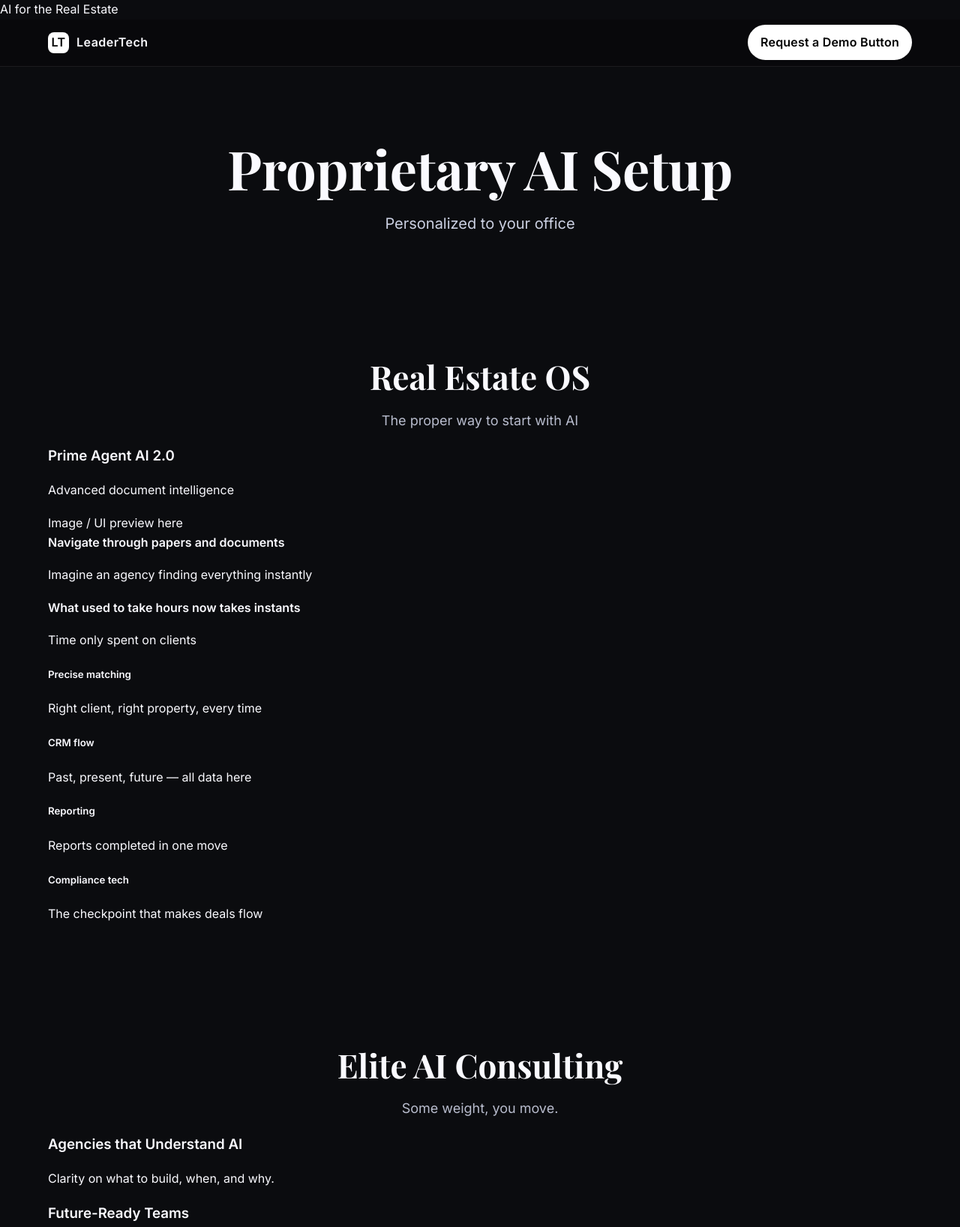
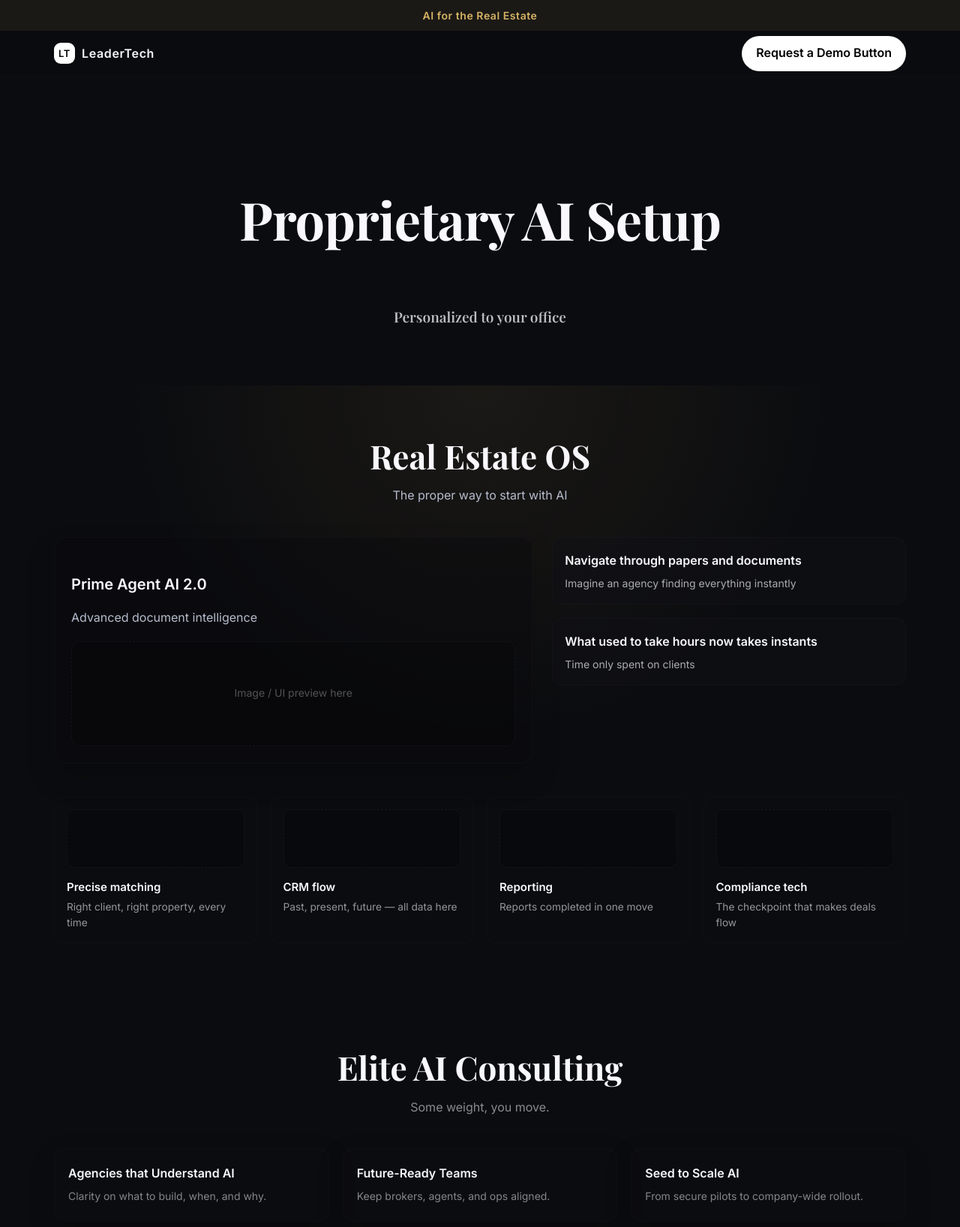
Before and after one commit to COOLeaderTech/PlatformForBusinessOS, a plain HTML site: page index.html in a window 1280 px wide. Shown: the top 1636 px of the page at 75% size. Drawn offline with nearby package versions, Linux system fonts and the light colour scheme.

Commit message:
Update styles.css

```diff
--- a/styles.css
+++ b/styles.css
@@ -1,263 +1,368 @@
-/* =========================================================
-   LeaderTech — Dark Luxury Theme (v2 per new spec)
-   Clean, responsive, semantic. All TBDs marked in comments.
-   ========================================================= */
-
-:root{
-  /* Colors */
-  --bg: #0B0C0F;                /* near-black */
-  --bg-elev-1:#12141A;          /* elevated dark (cards/modal) */
-  --bg-elev-2:#1A1D24;
-  --text:#FAFAFF;               /* soft white */
-  --muted:#B8BCCD;              /* muted copy */
-  --border:rgba(255,255,255,0.08);
-  --shadow:rgba(0,0,0,0.6);
-
-  --accent:#FFFFFF;             /* CTA background */
-  --accent-text:#0B0C0F;        /* CTA text */
-
-  --light-section-bg:#E9EEF5;   /* quote section */
-  --light-text:#0B0D12;
-
-  /* Layout */
-  --container:1200px;
-  --radius-sm:8px;
-  --radius-md:14px;
-  --radius-lg:22px;
-
-  /* Spacing scale */
-  --s-1:6px; --s-2:10px; --s-3:14px; --s-4:18px; --s-5:24px;
-  --s-6:32px; --s-7:40px; --s-8:56px; --s-9:72px; --s-10:96px;
-
-  /* Typography */
-  --serif:"Playfair Display", ui-serif, Georgia, "Times New Roman", serif;
-  --sans:"Inter", ui-sans-serif, system-ui, -apple-system, Segoe UI, Roboto, "Helvetica Neue", Arial, "Noto Sans", "Liberation Sans", sans-serif;
-  --lh:1.6;
+/* ===========================
+   Base
+   =========================== */
+:root {
+  --bg: #0b0c0f;
+  --bg-elev-1: #12141a;
+  --bg-elev-2: #181b23;
+  --text: #f8f8fd;
+  --muted: #b7bccd;
+  --gold: #d6b465;
+  --border: rgba(255, 255, 255, 0.06);
+  --container: 1180px;
+  --radius: 16px;
+  --shadow: 0 22px 60px rgba(0, 0, 0, 0.35);
+  --serif: "Playfair Display", ui-serif, Georgia, "Times New Roman", serif;
+  --sans: "Inter", system-ui, -apple-system, BlinkMacSystemFont, "Segoe UI", sans-serif;
 }
 
-*{box-sizing:border-box}
-html,body{height:100%}
-body{
-  margin:0;
-  background:var(--bg);
-  color:var(--text);
-  font:400 16px/var(--lh) var(--sans);
-  -webkit-font-smoothing:antialiased;
-  -moz-osx-font-smoothing:grayscale;
+*,
+*::before,
+*::after {
+  box-sizing: border-box;
 }
 
-img{max-width:100%; height:auto; display:block}
-a{color:inherit; text-decoration:none}
-a:focus-visible, button:focus-visible, summary:focus-visible{outline:2px solid #7ea6ff; outline-offset:3px; border-radius:6px}
-p{margin:0 0 var(--s-4)}
-h1,h2,h3,h4{margin:0 0 var(--s-4)}
-
-.container{width:100%; max-width:var(--container); margin:0 auto; padding:0 var(--s-5)}
-.container.narrow{max-width:880px}
-
-/* Skip link */
-.skip-link{
-  position:absolute; left:-9999px; top:auto;
-  background:#fff; color:#000; padding:8px 12px; z-index:9999;
-}
-.skip-link:focus{left:12px; top:12px;}
-
-/* ======================= Header ======================= */
-.site-header{
-  position:sticky; top:0; z-index:1000;
-  backdrop-filter:saturate(150%) blur(8px);
-  background:color-mix(in oklab, var(--bg) 88%, black);
-  border-bottom:1px solid var(--border);
-}
-.header-inner{
-  display:flex; align-items:center; gap:var(--s-5);
-  min-height:62px;
-}
-.logo{display:flex; align-items:center; gap:10px; font-weight:700}
-.logo-mark{
-  display:inline-grid; place-items:center;
-  width:28px; height:28px; border-radius:8px;
-  background:#fff; color:#000; font-weight:800; letter-spacing:0.5px;
-}
-.logo-text{letter-spacing:0.5px}
-
-.btn{
-  display:inline-flex; align-items:center; justify-content:center;
-  padding:12px 18px; border-radius:999px; font-weight:600; letter-spacing:.2px; transition:transform .12s ease, box-shadow .12s ease, opacity .2s ease;
-  border:1px solid transparent;
-}
-.btn:hover{transform:translateY(-1px)}
-.btn:active{transform:translateY(0)}
-.btn-primary{background:var(--accent); color:var(--accent-text); box-shadow:0 6px 20px rgba(255,255,255,.05)}
-.btn-secondary{background:#fff; color:#000; opacity:.92}
-.btn-cta{background:#fff; color:#000; padding:10px 16px; margin-left:auto}
-
-/* ======================= Sections ======================= */
-.section{padding:var(--s-9) 0}
-.section-title.serif{font-family:var(--serif); font-size:clamp(28px, 4vw, 44px); line-height:1.2}
-.section-subtitle{color:var(--muted); font-size:clamp(15px, 1.8vw, 18px)}
-.center{text-align:center}
-
-/* ======================= Hero ======================= */
-.hero{padding-top:var(--s-10)}
-.hero-title{
-  font-family:var(--serif);
-  font-weight:800;
-  font-size:clamp(42px, 7vw, 72px);
-  line-height:1.1;
-  text-align:center;
-  letter-spacing:-0.4px;
-}
-.hero-subtitle{text-align:center; margin-top:var(--s-3); color:#CBD0E2; font-size:clamp(16px, 2.2vw, 20px)}
-.hero-cta{margin-top:var(--s-5); text-align:center}
-
-/* ======================= EA Part ======================= */
-.ea .logo-carousel{
-  position:relative; overflow:hidden; border:1px solid var(--border);
-  background:var(--bg-elev-1); border-radius:16px; padding:18px;
-}
-.carousel-track{
-  display:flex; align-items:center; gap:54px; padding:8px 24px;
-  animation:scroll-left 28s linear infinite; /* right → left */
-}
-.logo-carousel:hover .carousel-track{animation-play-state:paused}
-.carousel-track img{height:36px; opacity:.9; filter:grayscale(100%) contrast(120%) brightness(110%); transition:filter .2s ease, opacity .2s ease}
-.carousel-track img:hover{filter:grayscale(0%); opacity:1}
-@keyframes scroll-left{from{transform:translateX(0)} to{transform:translateX(-100%)}}
-
-/* ======================= Modal (shared) ======================= */
-.modal{
-  margin-top:var(--s-6);
-  background:linear-gradient(180deg, var(--bg-elev-1), color-mix(in oklab, var(--bg-elev-1) 70%, black));
-  border:1px solid var(--border);
-  border-radius:16px;
-  box-shadow:0 20px 60px var(--shadow);
-  padding:var(--s-6);
-}
-.modal-head{text-align:center; margin-bottom:var(--s-6)}
-.modal-title{font-size:clamp(18px, 2.2vw, 24px); font-weight:700}
-
-/* Solutions grid */
-.solutions-grid{
-  display:grid; gap:var(--s-5);
-  grid-template-columns:repeat(4, minmax(0, 1fr));
-}
-@media (max-width: 1100px){ .solutions-grid{grid-template-columns:repeat(3, minmax(0, 1fr))}}
-@media (max-width: 760px){ .solutions-grid{grid-template-columns:repeat(2, minmax(0, 1fr))}}
-@media (max-width: 520px){ .solutions-grid{grid-template-columns:1fr}}
-
-.solution-card{
-  background:var(--bg-elev-2);
-  border:1px solid var(--border);
-  border-radius:14px;
-  padding:18px;
-  transition:transform .15s ease, box-shadow .15s ease, border-color .2s ease;
-}
-.solution-card:hover{
-  transform:translateY(-2px);
-  box-shadow:0 14px 40px rgba(0,0,0,.5);
-  border-color:rgba(255,255,255,0.14);
-}
-.solution-card img{height:46px; margin-bottom:12px; opacity:.95}
-.solution-title{font-size:18px; margin:0 0 6px}
-.solution-desc{color:var(--muted); font-size:14px}
-
-/* ======================= Mind (text-only modal) ======================= */
-.modal-body{margin-top:var(--s-4)}
-.modal-bottom-subhead{
-  color:#C7CBDA;
-  max-width:760px; margin:0 auto;
+body {
+  margin: 0;
+  background: var(--bg);
+  color: var(--text);
+  font: 400 16px/1.6 var(--sans);
+  -webkit-font-smoothing: antialiased;
 }
 
-/* ======================= Consulting ======================= */
-.consulting .consulting-columns{
-  margin-top:var(--s-4);
-  display:flex; align-items:stretch; gap:0;
-  background:var(--bg-elev-2); border:1px solid var(--border); border-radius:14px; overflow:hidden;
-  /* right-to-left visual order per spec */
-  flex-direction:row-reverse;
-}
-.consulting .col{flex:1; padding:24px}
-.consulting .col h4{margin:0 0 8px; font-size:18px}
-.consulting .col p{color:var(--muted)}
-.consulting .divider{
-  width:1px; background:linear-gradient(180deg, transparent, rgba(255,255,255,0.08), transparent);
+img {
+  max-width: 100%;
+  height: auto;
+  display: block;
 }
 
-/* Mobile stacking */
-@media (max-width: 760px){
-  .consulting .consulting-columns{flex-direction:column; gap:1px}
-  .consulting .divider{display:none}
-  .consulting .col + .col{border-top:1px solid var(--border)}
+a {
+  color: inherit;
+  text-decoration: none;
 }
 
-/* ======================= Expert Quote ======================= */
-.quote{
-  background:var(--light-section-bg);
-  color:var(--light-text);
-  padding:var(--s-9) 0;
+.skip-link {
+  position: absolute;
+  left: -9999px;
+  top: auto;
+  background: #fff;
+  color: #000;
+  padding: 8px 12px;
+  z-index: 10000;
 }
-.quote-grid{
-  display:grid; align-items:center; gap:var(--s-7);
-  grid-template-columns:1fr 1.4fr;
-}
-@media (max-width: 900px){
-  .quote-grid{grid-template-columns:1fr; text-align:center}
-  .quote-block footer{text-align:center}
-}
-.quote-image img{
-  width:min(100%, 520px); margin:0 auto;
-  border-radius:14px;
-  box-shadow:0 12px 30px rgba(10,15,20,.15);
-}
-.quote-block p{
-  font-family:var(--serif);
-  font-size:clamp(22px, 3.2vw, 34px);
-  line-height:1.3; position:relative; margin:0 0 12px;
-}
-.quote-glyph{font-size:1.4em; line-height:0; margin-right:6px; opacity:.35}
-.quote-block footer{color:#3B4250; font-size:15px}
-
-/* ======================= Footer ======================= */
-.site-footer{border-top:1px solid var(--border); background:var(--bg)}
-.footer-top{
-  display:grid; grid-template-columns:1.1fr 1.3fr; gap:var(--s-7);
-  padding:var(--s-8) 0 var(--s-6);
-}
-.footer-left .footer-logo{margin-bottom:10px}
-.footer-slogan{color:var(--muted)}
-.footer-right{
-  display:grid; grid-template-columns:1fr 1fr; gap:var(--s-6);
-}
-.footer-col h4{font-size:14px; letter-spacing:.4px; text-transform:uppercase; color:#DDE1F1; margin:0 0 10px}
-.footer-col ul{list-style:none; margin:0; padding:0; display:grid; gap:8px}
-.footer-col a{color:#D0D5E6}
-.footer-col a:hover{text-decoration:underline}
-.footer-cta .btn{width:100%}
-
-.footer-bottom{
-  border-top:1px solid var(--border);
-  padding:14px 0 var(--s-6);
-  display:flex; align-items:center; gap:18px; flex-wrap:wrap;
-  color:#AEB4C8; font-size:14px;
-}
-.legal, .social{list-style:none; display:flex; gap:12px; margin:0 0 0 auto; padding:0}
-.legal .sep{opacity:.5}
-.social a svg{width:20px; height:20px; fill:#C9CEE0}
-.social a:hover svg{fill:#fff}
-
-@media (max-width: 920px){
-  .footer-top{grid-template-columns:1fr}
-  .footer-right{grid-template-columns:1fr; gap:var(--s-5)}
-}
-@media (max-width: 620px){
-  .footer-bottom{flex-direction:column; align-items:flex-start}
-  .legal, .social{margin-left:0}
+.skip-link:focus {
+  left: 10px;
+  top: 10px;
 }
 
-/* ----------------------- Notes -----------------------
- - Replace all assets in /assets/... with your real files (logos, images).
- - Center/Primary nav is intentionally not rendered; structure kept in HTML comments.
- - Carousel is CSS-animated (right→left), pauses on hover. Touch-drag TBD.
- - Typos preserved where present in content (e.g., "Proffesionals", "Standford").
------------------------------------------------------- */
+/* ===========================
+   Top bar
+   =========================== */
+.top-bar {
+  background: rgba(214, 180, 101, 0.08);
+  color: var(--gold);
+  text-align: center;
+  padding: 10px 14px 9px;
+  font-weight: 600;
+  letter-spacing: 0.04em;
+  font-size: 14px;
+}
+
+/* ===========================
+   Header
+   =========================== */
+.site-header {
+  position: sticky;
+  top: 0;
+  z-index: 900;
+  backdrop-filter: blur(8px);
+  background: rgba(11, 12, 15, 0.85);
+  border-bottom: 1px solid rgba(255, 255, 255, 0.015);
+}
+
+.container {
+  width: 100%;
+  max-width: var(--container);
+  margin: 0 auto;
+  padding: 0 22px;
+}
+
+.header-inner {
+  display: flex;
+  align-items: center;
+  gap: 16px;
+  min-height: 60px;
+}
+
+.logo {
+  display: flex;
+  align-items: center;
+  gap: 9px;
+  font-weight: 600;
+}
+
+.logo-mark {
+  width: 28px;
+  height: 28px;
+  display: inline-grid;
+  place-items: center;
+  border-radius: 9px;
+  background: #fff;
+  color: #000;
+  font-weight: 700;
+  font-size: 13px;
+  letter-spacing: 0.04em;
+}
+
+.logo-text {
+  letter-spacing: 0.04em;
+}
+
+.btn {
+  display: inline-flex;
+  align-items: center;
+  justify-content: center;
+  background: #fff;
+  color: #000;
+  padding: 9px 18px 10px;
+  border-radius: 999px;
+  font-weight: 600;
+  border: 1px solid transparent;
+  transition: transform 0.12s ease, box-shadow 0.12s ease;
+}
+.btn:hover {
+  transform: translateY(-1px);
+}
+
+.btn-cta {
+  margin-left: auto;
+}
+
+/* Hide future nav (kept in source) */
+.primary-nav {
+  display: none;
+}
+
+/* ===========================
+   Sections
+   =========================== */
+.section {
+  padding: 70px 0;
+}
+
+.section-title {
+  margin: 0 0 10px;
+  font-size: clamp(30px, 4.5vw, 44px);
+  line-height: 1.1;
+}
+
+.serif {
+  font-family: var(--serif);
+}
+
+.center {
+  text-align: center;
+}
+
+.section-subtitle {
+  color: var(--muted);
+  margin-bottom: 42px;
+}
+
+/* ===========================
+   Hero
+   =========================== */
+.hero {
+  padding-top: 76px;
+  padding-bottom: 58px;
+}
+
+.narrow {
+  max-width: 720px;
+  margin: 0 auto;
+}
+
+.hero-title {
+  font-family: var(--serif);
+  font-weight: 700;
+  font-size: clamp(48px, 6.5vw, 70px);
+  text-align: center;
+  letter-spacing: -0.015em;
+}
+
+.hero-subtitle {
+  margin-top: 16px;
+  text-align: center;
+  /* Recoleta-ish fallback */
+  font-family: "Recoleta", "Playfair Display", var(--sans);
+  font-size: 19px;
+  color: rgba(247, 247, 255, 0.75);
+}
+
+/* ===========================
+   Part 2 — Real Estate OS
+   =========================== */
+.os {
+  background: radial-gradient(circle at top, rgba(214, 180, 101, 0.08), transparent 45%), var(--bg);
+}
+
+.os-split {
+  display: grid;
+  grid-template-columns: 1.15fr 0.85fr;
+  gap: 26px;
+  align-items: stretch;
+  margin-bottom: 44px;
+}
+
+.os-left {
+  background: rgba(10, 11, 15, 0.45);
+  border: 1px solid rgba(255, 255, 255, 0.02);
+  border-radius: 16px;
+  padding: 26px 22px 22px;
+  box-shadow: 0 20px 40px rgba(0,0,0,0.16);
+}
+.os-left-title {
+  font-size: 20px;
+  font-weight: 600;
+  margin-bottom: 6px;
+}
+.os-left-subtitle {
+  color: var(--muted);
+  margin-bottom: 18px;
+}
+.os-image-placeholder {
+  border: 1px dashed rgba(255, 255, 255, 0.05);
+  background: rgba(0, 0, 0, 0.16);
+  border-radius: 12px;
+  min-height: 140px;
+  display: grid;
+  place-items: center;
+  font-size: 14px;
+  color: rgba(255, 255, 255, 0.3);
+  text-align: center;
+  padding: 12px;
+}
+
+.os-right {
+  display: flex;
+  flex-direction: column;
+  gap: 18px;
+}
+
+.os-block {
+  background: rgba(17, 18, 22, 0.55);
+  border: 1px solid rgba(255, 255, 255, 0.02);
+  border-radius: 14px;
+  padding: 18px 16px 16px;
+}
+.os-block h4 {
+  margin: 0 0 6px;
+  font-size: 16px;
+}
+.os-block p {
+  margin: 0;
+  color: rgba(238, 239, 246, 0.7);
+  font-size: 14px;
+}
+
+/* 4 cards row */
+.os-cards {
+  display: grid;
+  grid-template-columns: repeat(4, minmax(0, 1fr));
+  gap: 18px;
+}
+
+.os-card {
+  background: rgba(12, 13, 17, 0.4);
+  border: 1px solid rgba(255, 255, 255, 0.015);
+  border-radius: 14px;
+  padding: 16px;
+  transition: transform 0.12s ease, border 0.12s ease;
+}
+.os-card:hover {
+  transform: translateY(-3px);
+  border: 1px solid rgba(214, 180, 101, 0.28);
+}
+.os-card-img {
+  background: rgba(0, 0, 0, 0.2);
+  border: 1px dashed rgba(255, 255, 255, 0.05);
+  border-radius: 10px;
+  height: 78px;
+  margin-bottom: 14px;
+}
+.os-card h5 {
+  margin: 0 0 4px;
+  font-size: 15px;
+}
+.os-card p {
+  margin: 0;
+  font-size: 13.7px;
+  color: rgba(240, 241, 247, 0.6);
+}
+
+/* ===========================
+   Part 3 — Elite AI Consulting
+   =========================== */
+.consulting {
+  background: var(--bg);
+  padding-bottom: 90px;
+}
+.section-subtitle.light {
+  color: rgba(242, 243, 246, 0.55);
+}
+.consulting-cards {
+  margin-top: 34px;
+  display: grid;
+  grid-template-columns: repeat(3, minmax(0, 1fr));
+  gap: 18px;
+}
+.consult-card {
+  background: rgba(13, 14, 18, 0.55);
+  border: 1px solid rgba(255, 255, 255, 0.015);
+  border-radius: 14px;
+  padding: 20px 18px 22px;
+  box-shadow: 0 12px 36px rgba(0,0,0,0.15);
+}
+.consult-card h3 {
+  margin: 0 0 6px;
+  font-size: 16px;
+  font-weight: 600;
+}
+.consult-card p {
+  margin: 0;
+  color: rgba(232, 233, 238, 0.55);
+  font-size: 14px;
+}
+
+/* ===========================
+   Responsive
+   =========================== */
+@media (max-width: 960px) {
+  .os-split {
+    grid-template-columns: 1fr;
+  }
+  .os-cards {
+    grid-template-columns: repeat(2, minmax(0, 1fr));
+  }
+  .consulting-cards {
+    grid-template-columns: 1fr;
+  }
+}
+
+@media (max-width: 560px) {
+  .hero-title {
+    font-size: 44px;
+  }
+  .hero-subtitle {
+    font-size: 16.5px;
+  }
+  .os-cards {
+    grid-template-columns: 1fr;
+  }
+  .header-inner {
+    gap: 10px;
+  }
+  .btn-cta {
+    padding-inline: 14px;
+  }
+}
```
